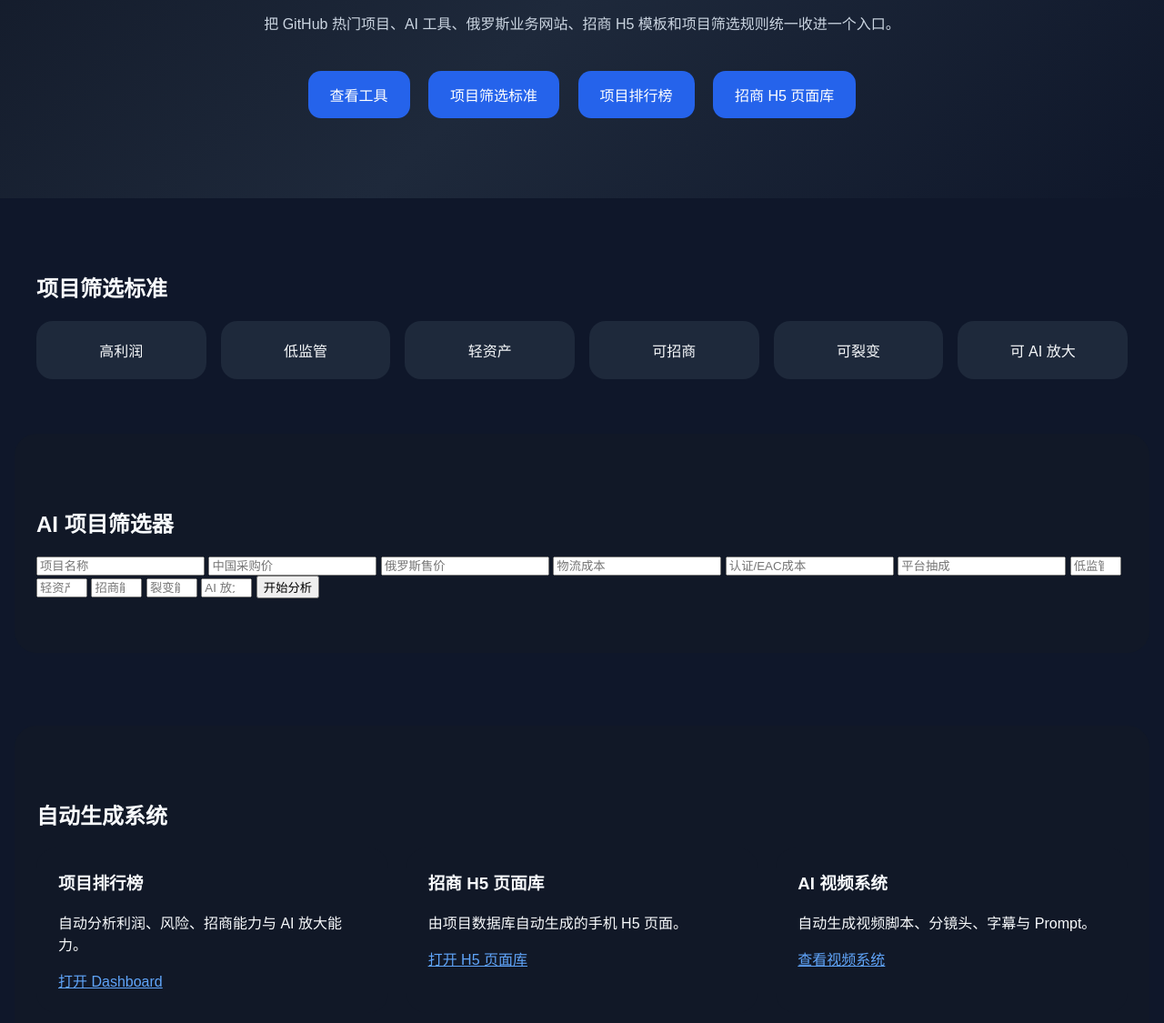
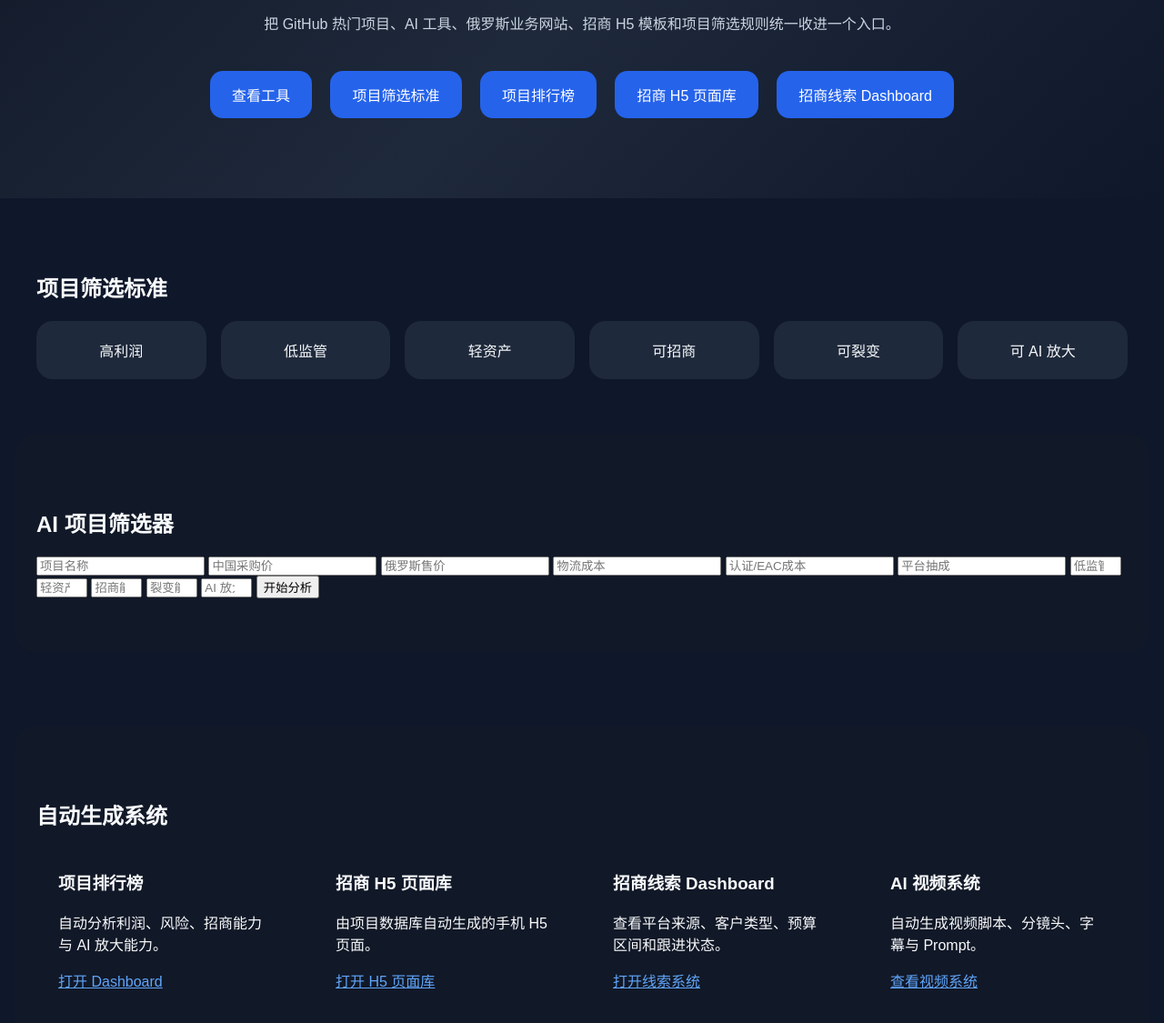
Before and after one commit to abc468810-sys/OpenClaw-Hao123-Portal, a website: page index.html in a window 1280 px wide. Shown: the part 247-1372 px from the top of the page at 91% size. Drawn offline with Linux system fonts and the light colour scheme.

Commit message:
首页增加招商线索Dashboard入口

```diff
--- a/index.html
+++ b/index.html
@@ -17,6 +17,7 @@
       <a href="#filter">项目筛选标准</a>
       <a href="dashboard.html">项目排行榜</a>
       <a href="generated-h5/index.html">招商 H5 页面库</a>
+      <a href="leads.html">招商线索 Dashboard</a>
     </div>
   </header>
 
@@ -72,6 +73,12 @@
         </article>
 
         <article class="card">
+          <h3>招商线索 Dashboard</h3>
+          <p>查看平台来源、客户类型、预算区间和跟进状态。</p>
+          <a href="leads.html">打开线索系统</a>
+        </article>
+
+        <article class="card">
           <h3>AI 视频系统</h3>
           <p>自动生成视频脚本、分镜头、字幕与 Prompt。</p>
           <a href="docs/video-automation-system.md">查看视频系统</a>
```
